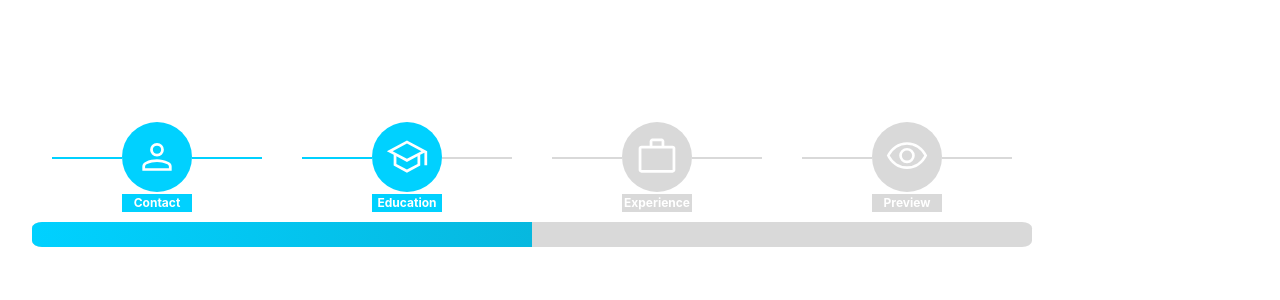
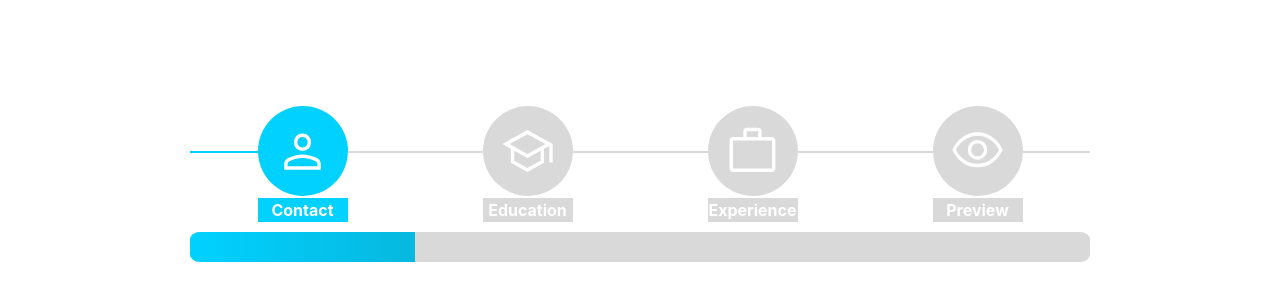
Before and after one commit to smyler3/swiftly-cv, a React (Vite) app: page / in a window 1280 px wide. Shown: the part 216-516 px from the top of the page. Built offline with nearby package versions, Linux system fonts and the light colour scheme.

Commit message:
feat: add non-mobile styling for progress-tracker

```diff
--- a/src/App.css
+++ b/src/App.css
@@ -1,13 +1,20 @@
 #root {
+    display: flex;
+    align-items: center;
+    justify-content: center;
+
     width: 100vw;
     max-width: 1280px;
     margin: 0 auto;
-    padding: 2rem;
+    padding: 10px;
     text-align: center;
 }
 
 .progress-tracker-wrapper {
-    max-height: 300px;
+    display: flex;
+    align-items: center;
+    justify-content: center;
+
     width: 100%;
-    max-width: 1000px;
+    max-width: 900px;
 }
--- a/src/components/ProgressTracker.jsx
+++ b/src/components/ProgressTracker.jsx
@@ -23,7 +23,7 @@ const ProgressBar = ({ currentStep, totalSteps }) => {
 };
 
 const ProgressTracker = ({ steps }) => {
-    const [currentStep, setCurrentStep] = useState(1);
+    const [currentStep, setCurrentStep] = useState(0);
 
     // Render nothing if steps is empty
     if (steps.length === 0) {
--- a/src/styles/ProgressTracker.css
+++ b/src/styles/ProgressTracker.css
@@ -124,6 +124,7 @@
     background: linear-gradient(to right, var(--primary), var(--secondary));
 }
 
+/* Mobile Devices */
 @media screen and (max-width: 500px) {
     .step-icon,
     .step-label {
@@ -134,4 +135,26 @@
     .step-label {
         font-size: 9pt;
     }
+
+    .progress-bar {
+        height: 20px;
+    }
 }
+
+
+/* Non-Mobile Devices */
+@media screen and (min-width: 501px) {
+    .step-icon,
+    .step-label {
+        width: 99%;
+        max-width: 90px;
+    }
+
+    .step-label {
+        font-size: 12pt;
+    }
+
+    .progress-bar {
+        height: 30px;
+    }
+}
```
